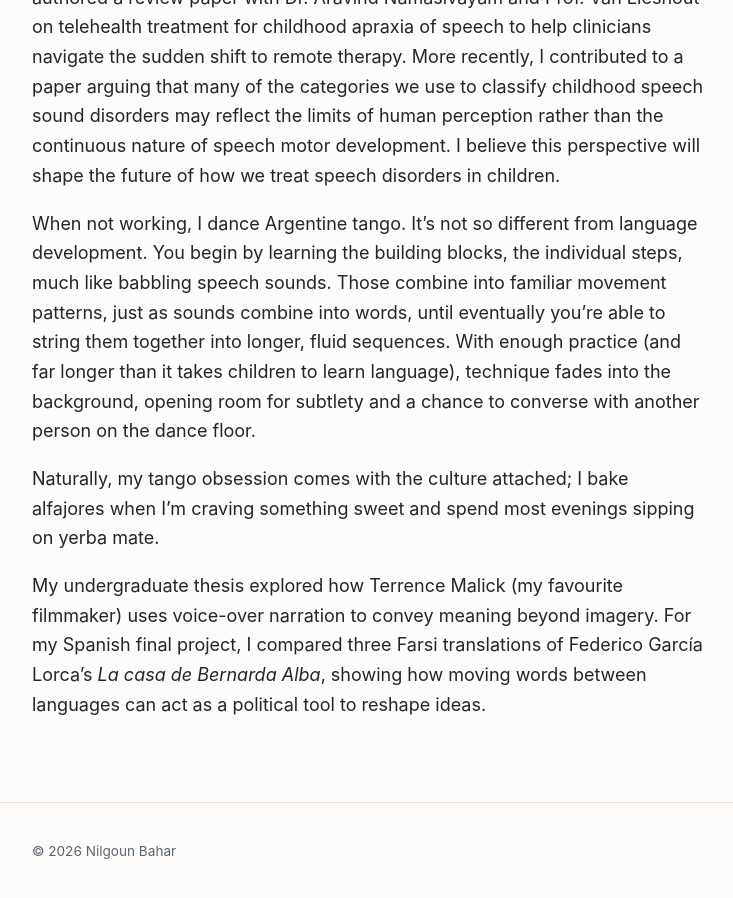
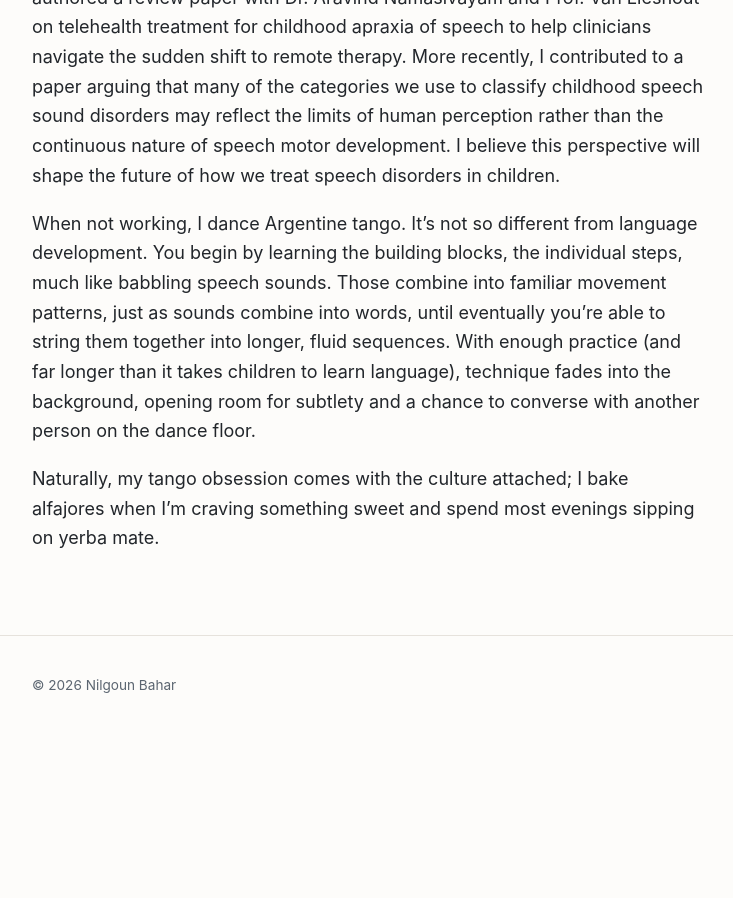
Before and after one commit to N-Bahar/N-Bahar.github.io, a Jekyll site: the page built from about.md, in a window 1280 px wide and 900 px high, scrolled down 1482 px. Shown: the whole window, without its empty margins (272-1005 px from the left). Built offline with Jekyll 4.4.1, drawn with Linux system fonts in a browser that asks for light colours; after the commit the page ends 2216 px from its top, so only the background shows below that.

Commit message:
Remove Malick/Lorca closing paragraph from About
Co-Authored-By: Claude Sonnet 5 <noreply@anthropic.com>

```diff
--- a/about.md
+++ b/about.md
@@ -19,5 +19,3 @@ I also have a soft spot for speech motor control. During the pandemic, I co-auth
 When not working, I dance Argentine tango. It's not so different from language development. You begin by learning the building blocks, the individual steps, much like babbling speech sounds. Those combine into familiar movement patterns, just as sounds combine into words, until eventually you're able to string them together into longer, fluid sequences. With enough practice (and far longer than it takes children to learn language), technique fades into the background, opening room for subtlety and a chance to converse with another person on the dance floor.
 
 Naturally, my tango obsession comes with the culture attached; I bake alfajores when I'm craving something sweet and spend most evenings sipping on yerba mate.
-
-My undergraduate thesis explored how Terrence Malick (my favourite filmmaker) uses voice-over narration to convey meaning beyond imagery. For my Spanish final project, I compared three Farsi translations of Federico García Lorca's *La casa de Bernarda Alba*, showing how moving words between languages can act as a political tool to reshape ideas.
```
